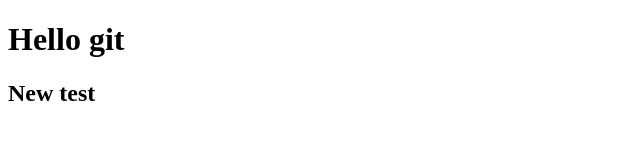
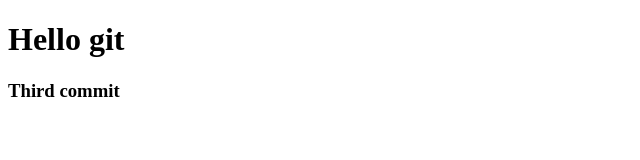
Before and after one commit to Gerasik/git-test, a plain HTML site: page index.html in a window 1280 px wide. Shown: the full height of the page, 0-640 px from the left. Drawn offline with Linux system fonts and the light colour scheme.

Commit message:
third commit

```diff
--- a/index.html
+++ b/index.html
@@ -8,6 +8,6 @@
 </head>
 <body>
     <h1>Hello git</h1>
-    <h2>New test</h2>
+    <h3>Third commit</h3>
 </body>
 </html>
```
